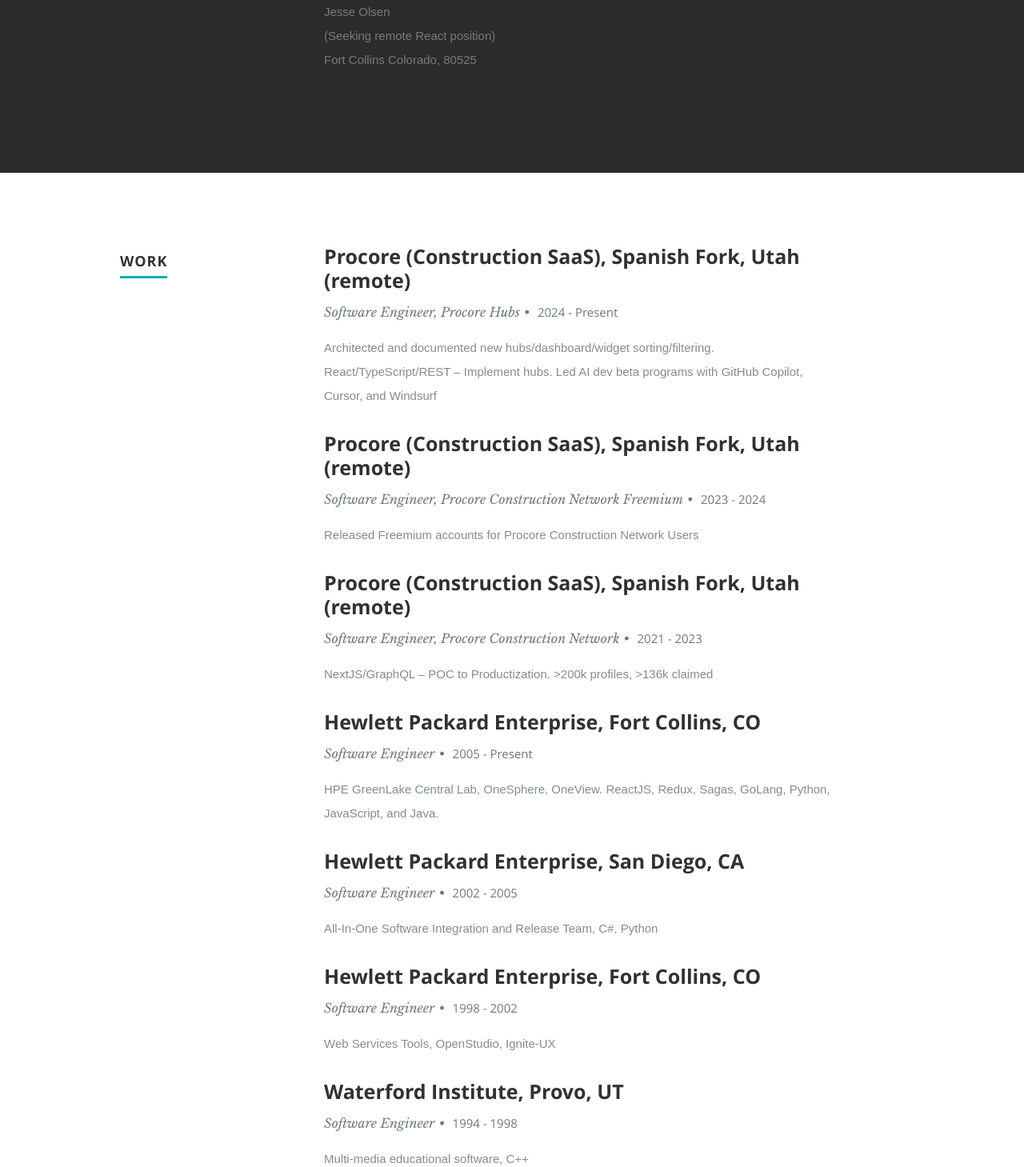
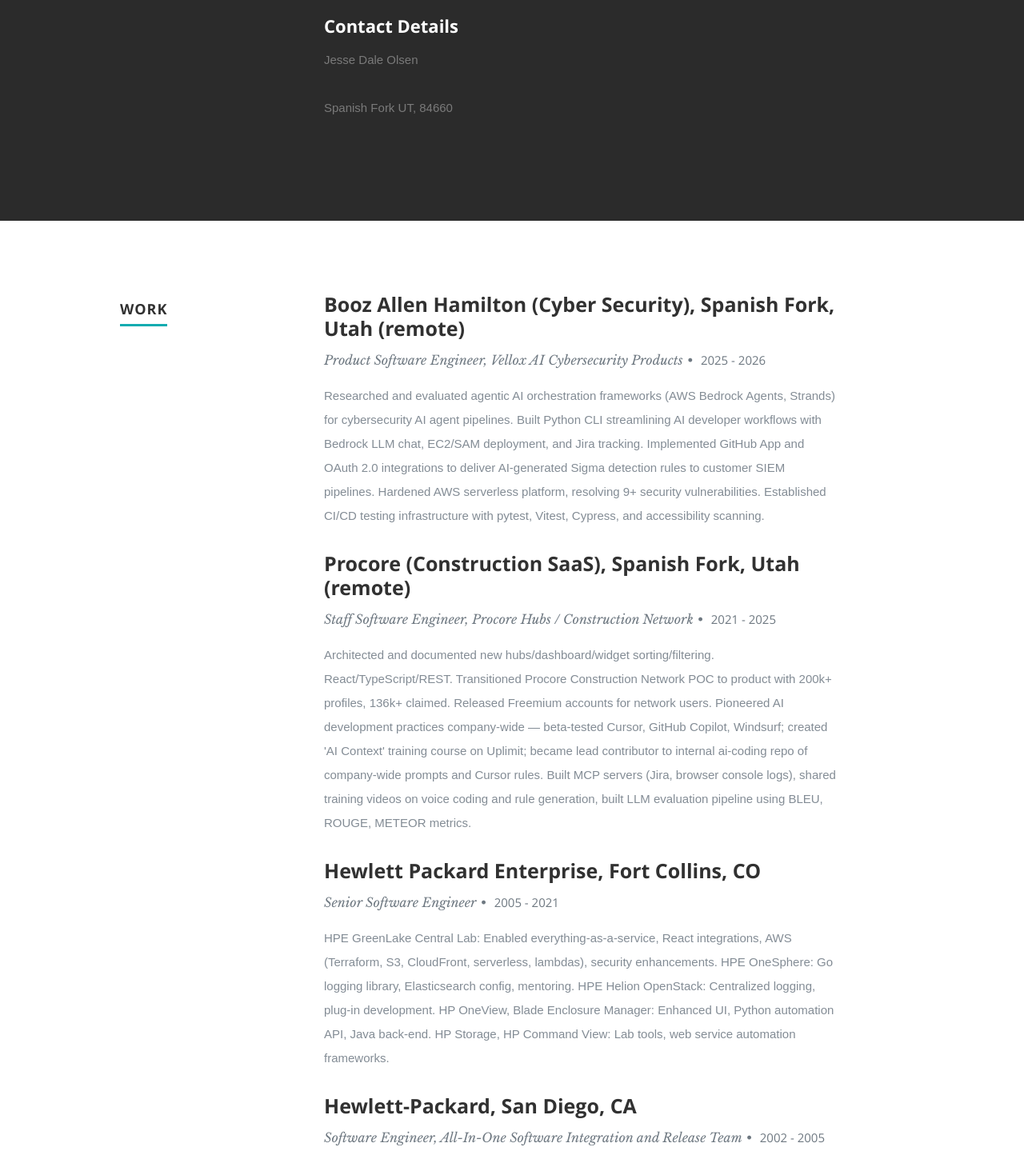
Before and after one commit to jesseolsen/homepage, a React (Create React App) app: page / in a window 1280 px wide. Shown: the part 1100-2559 px from the top of the page at 80% size. Built offline with nearby package versions, Linux system fonts and the light colour scheme.

Commit message:
Update with BAH info

```diff
--- a/public/resumeData.json
+++ b/public/resumeData.json
@@ -1,18 +1,18 @@
 {
   "main": {
-    "name":"Jesse Olsen",
-    "occupation":"Senior Software Engineer",
-    "description":"I am currently looking for a remote ReactJS Senior Software Engineer position",
+    "name":"Jesse Dale Olsen",
+    "occupation":"Senior Software Engineer specializing in agentic AI & cybersecurity",
+    "description":"AI-focused engineer specializing in agentic AI development, AI-powered developer experience, and cybersecurity — seeking remote position ideally",
     "image":"profilepic.jpg",
-    "bio":"I am passionate about ReactJS development, working with React, Redux, Sagas, etc. I also have a lot of backend development experience with various languages including Python, GoLang, PHP, Java, C#, C++, etc.",
-    "contactmessage":"",
+    "bio":"AI isn't just a tool I use — it's the lens through which I build software. I specialize in agentic AI development and AI-powered developer experience: coding AI agents, creating MCP servers, and embedding Spec Driven Development into engineering workflows. I've built LLM-powered detection pipelines on AWS Bedrock, evaluated AI orchestration frameworks, created MCP servers, trained teams on Cursor and Claude Code, and pioneered AI development practices company-wide.",
+    "contactmessage":"Let's chat about how I can bring this passion and track record to your team.",
     "email": "",
     "phone": "",
     "address":{
-      "street":"(Seeking remote React position)",
-      "city":"Fort Collins",
-      "state":"Colorado",
-      "zip": "80525"
+      "street":"",
+      "city":"Spanish Fork",
+      "state":"UT",
+      "zip": "84660"
     },
     "website": "http://jesse.olsen.org",
     "resumedownload":"",
@@ -46,81 +46,75 @@
     ],
     "work":[
       {
-        "company":"Procore (Construction SaaS), Spanish Fork, Utah (remote)",
-        "title":"Software Engineer, Procore Hubs",
-        "years":"2024 - Present",
-        "description":"Architected and documented new hubs/dashboard/widget sorting/filtering. React/TypeScript/REST – Implement hubs. Led AI dev beta programs with GitHub Copilot, Cursor, and Windsurf"
+        "company":"Booz Allen Hamilton (Cyber Security), Spanish Fork, Utah (remote)",
+        "title":"Product Software Engineer, Vellox AI Cybersecurity Products",
+        "years":"2025 - 2026",
+        "description":"Researched and evaluated agentic AI orchestration frameworks (AWS Bedrock Agents, Strands) for cybersecurity AI agent pipelines. Built Python CLI streamlining AI developer workflows with Bedrock LLM chat, EC2/SAM deployment, and Jira tracking. Implemented GitHub App and OAuth 2.0 integrations to deliver AI-generated Sigma detection rules to customer SIEM pipelines. Hardened AWS serverless platform, resolving 9+ security vulnerabilities. Established CI/CD testing infrastructure with pytest, Vitest, Cypress, and accessibility scanning."
       },
       {
         "company":"Procore (Construction SaaS), Spanish Fork, Utah (remote)",
-        "title":"Software Engineer, Procore Construction Network Freemium",
-        "years":"2023 - 2024",
-        "description":"Released Freemium accounts for Procore Construction Network Users"
-      },
-      {
-        "company":"Procore (Construction SaaS), Spanish Fork, Utah (remote)",
-        "title":"Software Engineer, Procore Construction Network",
-        "years":"2021 - 2023",
-        "description":"NextJS/GraphQL – POC to Productization. >200k profiles, >136k claimed"
+        "title":"Staff Software Engineer, Procore Hubs / Construction Network",
+        "years":"2021 - 2025",
+        "description":"Architected and documented new hubs/dashboard/widget sorting/filtering. React/TypeScript/REST. Transitioned Procore Construction Network POC to product with 200k+ profiles, 136k+ claimed. Released Freemium accounts for network users. Pioneered AI development practices company-wide — beta-tested Cursor, GitHub Copilot, Windsurf; created 'AI Context' training course on Uplimit; became lead contributor to internal ai-coding repo of company-wide prompts and Cursor rules. Built MCP servers (Jira, browser console logs), shared training videos on voice coding and rule generation, built LLM evaluation pipeline using BLEU, ROUGE, METEOR metrics."
       },
       {
         "company":"Hewlett Packard Enterprise, Fort Collins, CO",
-        "title":"Software Engineer",
-        "years":"2005 - Present",
-        "description":"HPE GreenLake Central Lab, OneSphere, OneView. ReactJS, Redux, Sagas, GoLang, Python, JavaScript, and Java."
+        "title":"Senior Software Engineer",
+        "years":"2005 - 2021",
+        "description":"HPE GreenLake Central Lab: Enabled everything-as-a-service, React integrations, AWS (Terraform, S3, CloudFront, serverless, lambdas), security enhancements. HPE OneSphere: Go logging library, Elasticsearch config, mentoring. HPE Helion OpenStack: Centralized logging, plug-in development. HP OneView, Blade Enclosure Manager: Enhanced UI, Python automation API, Java back-end. HP Storage, HP Command View: Lab tools, web service automation frameworks."
       },
       {
-        "company":"Hewlett Packard Enterprise, San Diego, CA",
-        "title":"Software Engineer",
+        "company":"Hewlett-Packard, San Diego, CA",
+        "title":"Software Engineer, All-In-One Software Integration and Release Team",
         "years":"2002 - 2005",
-        "description":"All-In-One Software Integration and Release Team, C#, Python"
+        "description":"Developed C# architecture for dependency-based builds. Improved team processes and coding standards. Managed remote team collaboration."
       },
       {
-        "company":"Hewlett Packard Enterprise, Fort Collins, CO",
+        "company":"Hewlett-Packard, Fort Collins, CO",
         "title":"Software Engineer",
         "years":"1998 - 2002",
-        "description":"Web Services Tools, OpenStudio, Ignite-UX"
+        "description":"Web Services Tools (led lint tool development, reduced dev time by 50%), OpenStudio (enhanced C/C++ Visual Studio plug-in), Ignite-UX Installer (disaster recovery system, tape-backup product maintenance)"
       },
       {
         "company":"Waterford Institute, Provo, UT",
-        "title":"Software Engineer",
+        "title":"Software Engineer, Multimedia Educational Software",
         "years":"1994 - 1998",
-        "description":"Multi-media educational software, C++"
+        "description":"Developed multimedia educational software. Pioneered projects that grew into patent submissions."
       }
     ],
-    "skillmessage":"These are some of the skills I have acquired over the years",
+    "skillmessage":"AI specialist with deep expertise in agentic AI, LLM evaluation, cloud infrastructure, and full-stack development",
     "skills":[
       {
-        "name":"ReactJs",
+        "name":"Agentic AI & LLM Development",
+        "level":"95%"
+      },
+      {
+        "name":"AWS & Cloud Architecture",
+        "level":"90%"
+      },
+      {
+        "name":"Python",
+        "level":"90%"
+      },
+      {
+        "name":"TypeScript / React",
+        "level":"85%"
+      },
+      {
+        "name":"Cybersecurity & DevSecOps",
         "level":"80%"
       },
       {
-        "name":"JavaScript",
-        "level":"80%"
+        "name":"MCP Servers & Dev Tools",
+        "level":"85%"
       },
       {
-        "name":"CSS",
-        "level":"70%"
+        "name":"JavaScript / Go / Java",
+        "level":"75%"
       },
       {
-        "name":"HTML5",
-        "level":"70%"
-      },
-      {
-        "name":"Python",
-        "level":"60%"
-      },
-      {
-        "name":"PHP",
-        "level":"50%"
-      },
-      {
-        "name":"Java",
-        "level":"50%"
-      },
-      {
-        "name":"GoLang",
-        "level":"40%"
+        "name":"SQL / Databases",
+        "level":"75%"
       }
     ]
   },
--- a/src/Components/Header.js
+++ b/src/Components/Header.js
@@ -36,7 +36,7 @@
             <h1 className="responsive-headline">I am {name}</h1>
             <h3>a <span>{occupation}</span>
             </h3>
-            <h3>looking for a <span>remote ReactJS</span> position</h3>
+            <h3>seeking a <span>remote position</span> to build agentic AI systems</h3>
             <hr />
             <ul className="social">
                {networks}
```
Also changed, not shown: 2 other files (tests, documents, lock files or other folders).
